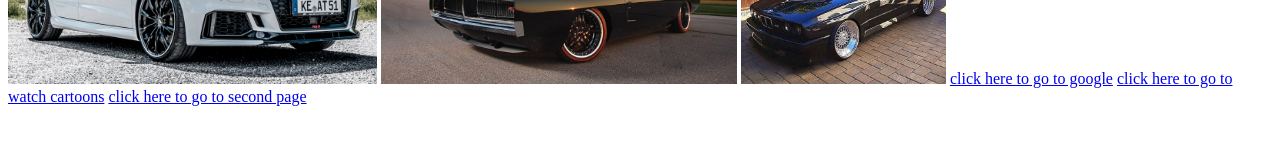
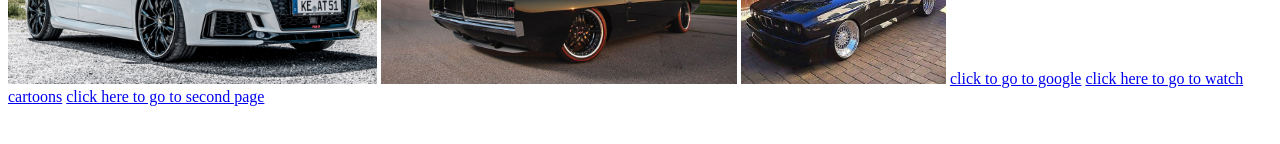
Before and after one commit to Maximas1309/The-Next-Big-Thing--, a plain HTML site: page index.html in a window 1280 px wide. Shown: the part 472-616 px from the top of the page. Drawn offline with Linux system fonts and the light colour scheme.

Commit message:
Update index.html

```diff
--- a/index.html
+++ b/index.html
@@ -16,7 +16,7 @@
             <img src="images/wp2292831.jpg"height='200'/>
             <img src="images/FB_IMG_14663263183750519.jpg"height='200'/>
 
-            <a href="http://www.google.co.za">click here to go to google</a>
+            <a href="http://www.google.co.za">click to go to google</a>
             <a href="http://www.wcoforever.tv">click here to go to watch cartoons</a>
             <a href="About.html">click here to go to second page</a>
         </BODY>
```
